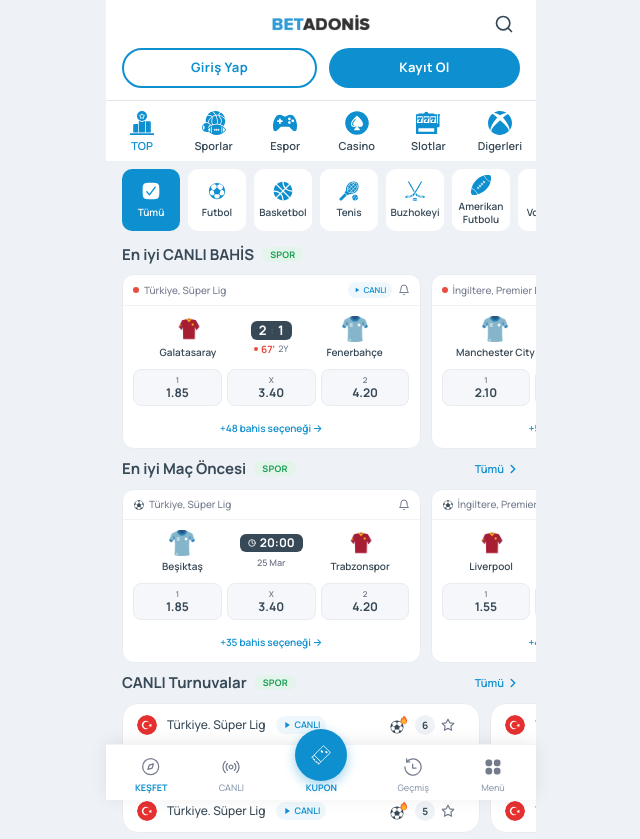
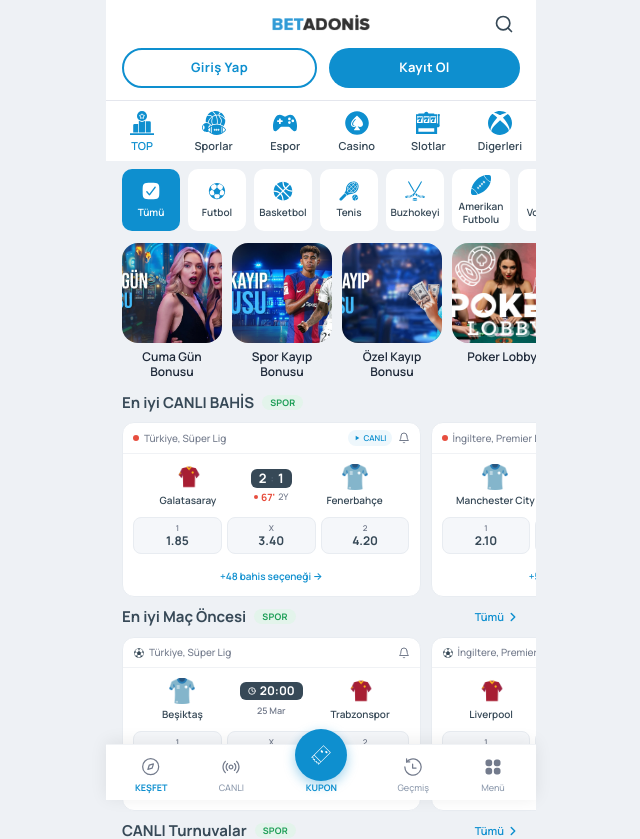
Before and after one commit to govindstallioni/betadonisapp, a React (Vite) app: page / in a window 1280 px wide. Shown: the top 839 px of the page, without its empty margins (319-959 px from the left). Built offline with nearby package versions, Linux system fonts and the light colour scheme.

Commit message:
Initial Commit

```diff
--- a/src/App.tsx
+++ b/src/App.tsx
@@ -10,6 +10,7 @@
 import SelectedForYou from './components/SelectedForYou'
 import DailyWheel from './components/DailyWheel'
 import VirtualBets from './components/VirtualBets'
+import PromoBanners from './components/PromoBanners'
 import BottomNav from './components/BottomNav'
 
 function App() {
@@ -21,6 +22,7 @@
       </div>
       <main className="px-4 pb-24">
         <div className="mt-2"><QuickFilters /></div>
+        <div className="mt-3"><PromoBanners /></div>
         <div className="mt-4"><LiveBets /></div>
         <div className="mt-3"><TopPreMatch /></div>
         <div className="mt-3"><TopTournaments /></div>
--- /dev/null
+++ b/src/components/PromoBanners.tsx
@@ -0,0 +1,42 @@
+const promos = [
+  {
+    title: 'Cuma Gün Bonusu',
+    image: '/banners/123434.jpg',
+  },
+  {
+    title: 'Spor Kayıp Bonusu',
+    image: '/banners/123435.jpg',
+  },
+  {
+    title: 'Özel Kayıp Bonusu',
+    image: '/banners/34545.png',
+  },
+  {
+    title: 'Poker Lobby',
+    image: '/banners/8_2729.png',
+  },
+]
+
+export default function PromoBanners() {
+  return (
+    <div className="flex gap-[10px] overflow-x-auto scrollbar-hide -mx-4 px-4">
+      {promos.map((promo) => (
+        <div
+          key={promo.title}
+          className="flex-shrink-0 w-[100px] cursor-pointer hover:scale-[1.02] active:scale-[0.98] transition-transform"
+        >
+          <div className="w-full aspect-square rounded-2xl overflow-hidden bg-gray-100">
+            <img
+              src={promo.image}
+              alt={promo.title}
+              className="w-full h-full object-cover"
+            />
+          </div>
+          <p className="text-[12px] font-semibold text-gray-800 mt-[6px] leading-tight text-center line-clamp-2">
+            {promo.title}
+          </p>
+        </div>
+      ))}
+    </div>
+  )
+}
```
